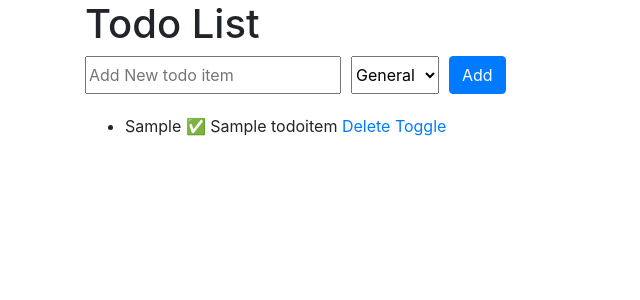
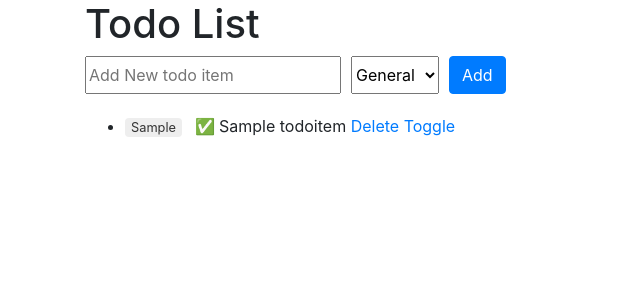
Before and after one commit to Adhil03/django-todo, a Django app: page /todos/ in a window 1280 px wide. Shown: the part 56-356 px from the top of the page, without its empty margins (0-640 px from the left). Run offline with Django 5.2, Linux system fonts and the light colour scheme; tables that the repository leaves empty hold one stand-in row (values such as "Sample post"); some libraries are stand-ins or nearby versions.

Commit message:
Added color style for the categories

```diff
--- a/todo/myapp/templates/todos.html
+++ b/todo/myapp/templates/todos.html
@@ -4,10 +4,10 @@
   {% csrf_token %}
   <input type="text" name="new_todo" placeholder="Add New todo item" required />
   <select name="category">
-    <option value="general">General</option>
-    <option value="personal">Personal</option>
-    <option value="work">Work</option>
-    <option value="urgent">Urgent</option>
+      <option value="general">General</option>
+      <option value="personal">Personal</option>
+      <option value="work">Work</option>
+      <option value="urgent">Urgent</option>
     <option value="other">Other</option>
   </select>
   <button type="submit" class="btn btn-primary">Add</button>
@@ -15,7 +15,7 @@
 <ul>
   {% for todo in todos %}
     <li>
-      <span>{{ todo.category|title }}</span>
+      <span class="category-badge {{ todo.category }}">{{ todo.category|title }}</span>
       {% if todo.completed %}
         ✅ {{ todo.title }}
       {% else %}
@@ -28,4 +28,23 @@
     <li>No todo items yet.</li>
   {% endfor %}
 </ul>
+
+<style>
+    /* Optional CSS to make categories look distinct */
+    .category-badge {
+        font-size: 0.8em;
+        padding: 2px 6px;
+        border-radius: 4px;
+        background-color: #eee;
+        margin-right: 8px;
+        color: #333;
+    }
+    /* Dynamic coloring based on category class */
+    .urgent { background-color: #ffcccc; color: #cc0000; }
+    .general { background-color: #cce5ff; color: #004085; }
+    .personal { background-color: #d4edda; color: #155724; }
+    .work { background-color: #fff3cd; color: #856404; }
+    .other { background-color: #f4f4f4; color: #6c757d; }
+</style>
+
 {% endblock %}
```
